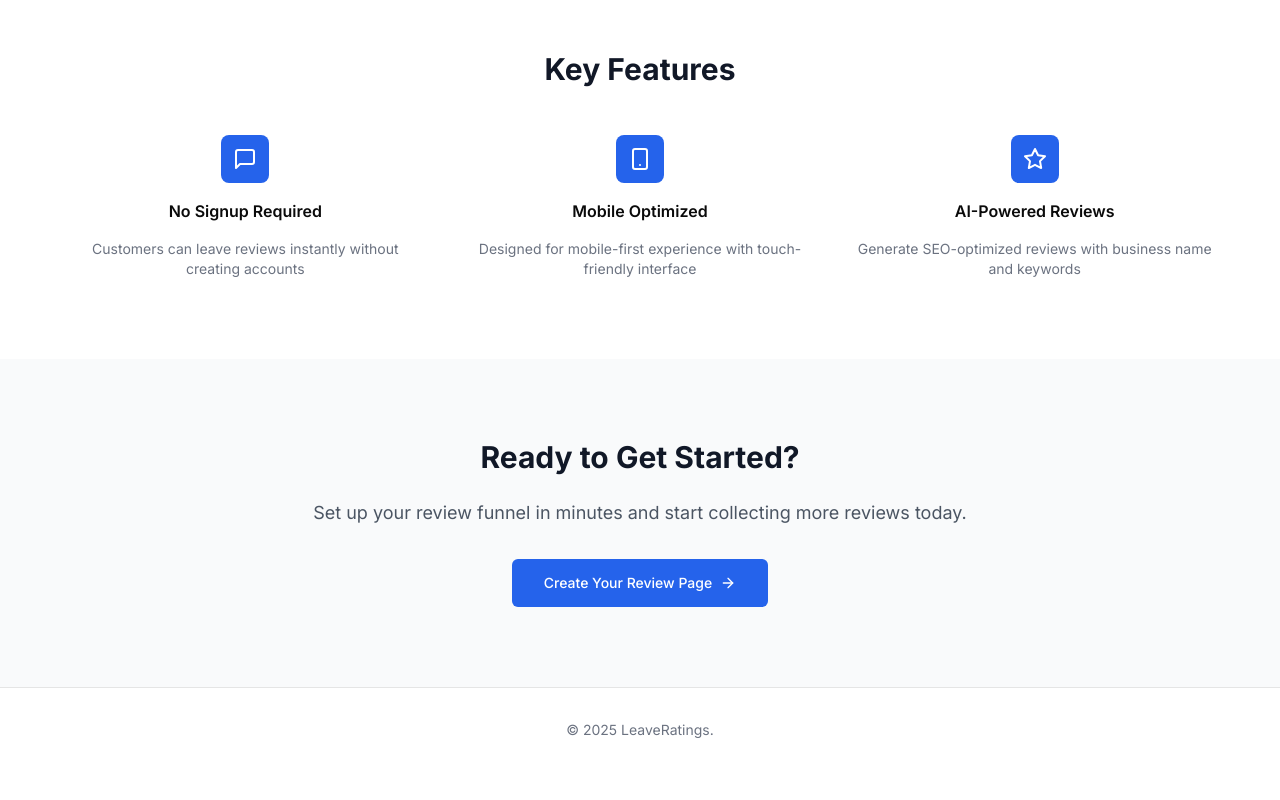
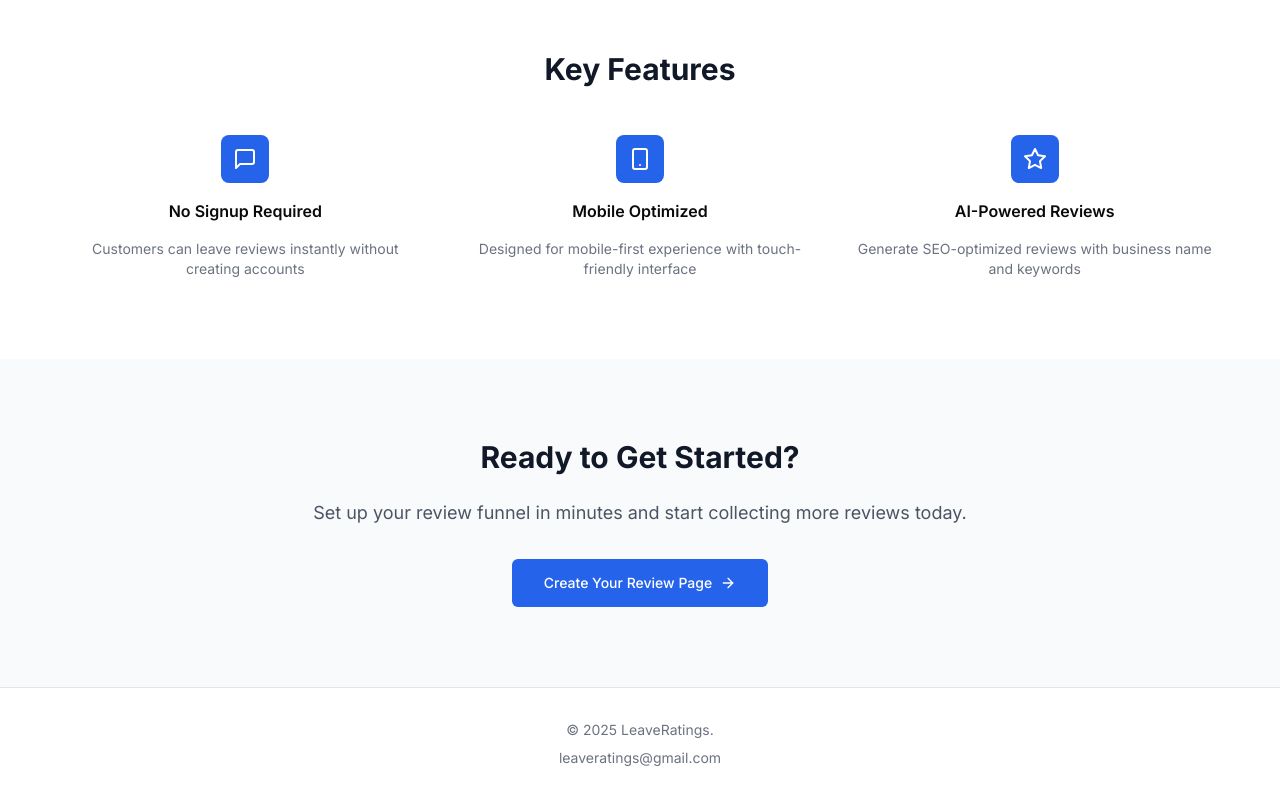
Before and after one commit to danielgao20/review-app, a Next.js app: page /demo in a window 1280 px wide. Shown: the part 2089-2889 px from the top of the page. Before the commit the page ends 2861 px from the top, so only its background shows below. Built offline with nearby package versions, Linux system fonts and the light colour scheme.

Commit message:
add: gmail footer

```diff
--- a/app/demo/page.tsx
+++ b/app/demo/page.tsx
@@ -223,6 +223,7 @@ export default function DemoPage() {
       <footer className="border-t py-8">
         <div className="container mx-auto px-4 text-center text-sm text-[#6B7280]">
           <p>© 2025 LeaveRatings.</p>
+          <p className="mt-2">leaveratings@gmail.com</p>
         </div>
       </footer>
     </div>
```
